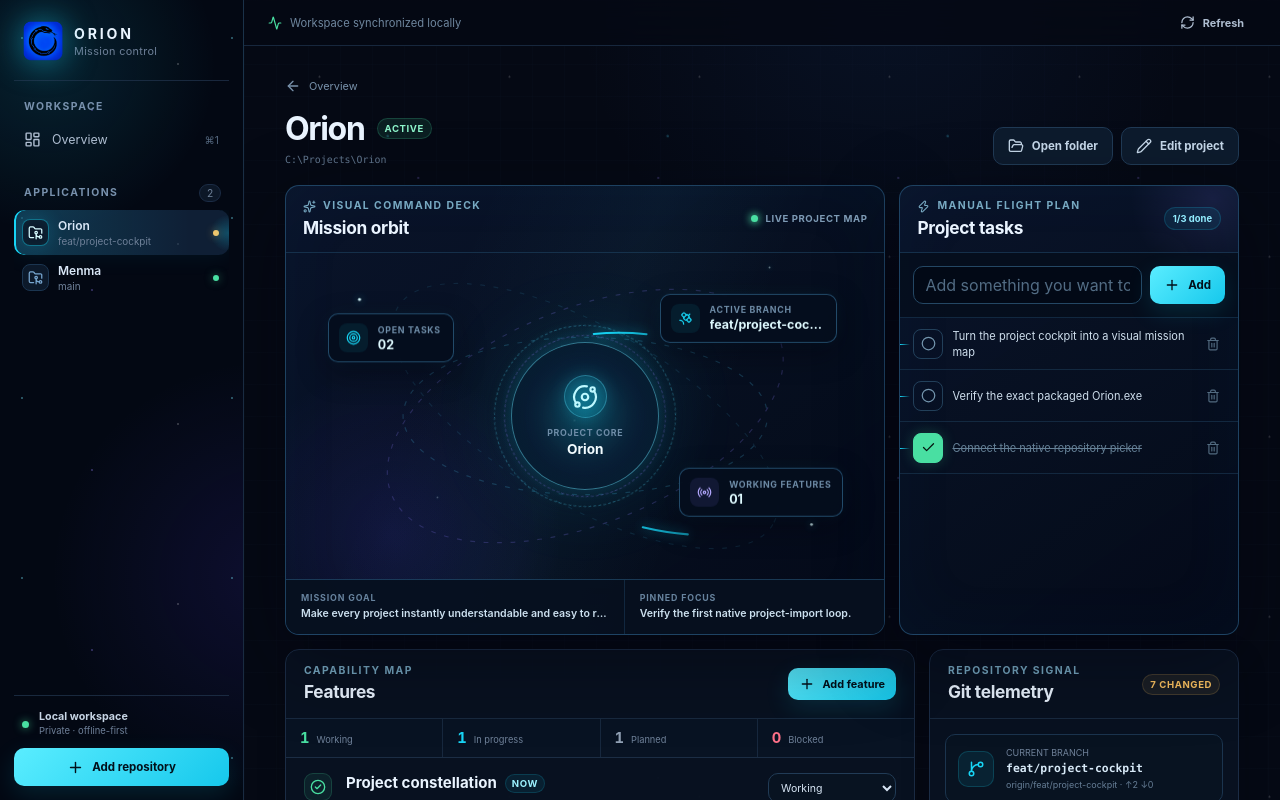
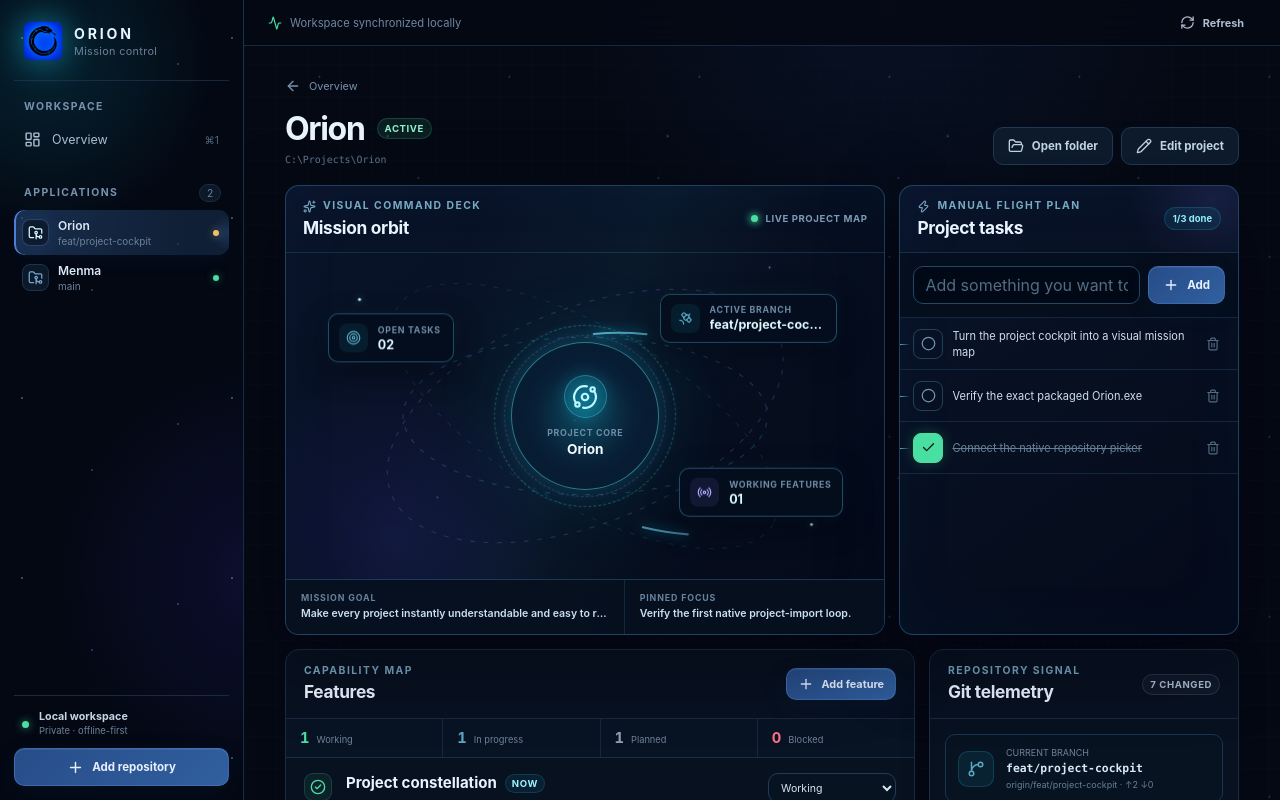
Before and after one commit to zrsobecka/Orion, a React (Vite) app in the folder frontend/: page / in a window 1280 px wide. Both pictures are taken after a click on the button 519 px from the left and 567 px from the top of the page. Built offline with nearby package versions, Linux system fonts and the light colour scheme.

Commit message:
small changes

```diff
--- a/frontend/src/styles/index.css
+++ b/frontend/src/styles/index.css
@@ -26,9 +26,13 @@
   --text: #eaf4ff;
   --text-soft: #aebdd0;
   --text-muted: #6f8199;
-  --cyan: #18d5f5;
-  --cyan-strong: #5beeff;
-  --blue: #4b79ff;
+  --brand-blue: #4d7fd8;
+  --brand-blue-hover: #6492e2;
+  --brand-blue-soft: rgba(77, 127, 216, 0.14);
+  --brand-blue-border: rgba(101, 148, 226, 0.34);
+  --cyan: #5aa7c4;
+  --cyan-strong: #82c2d7;
+  --blue: var(--brand-blue);
   --violet: #8d7dff;
   --green: #49dfa2;
   --amber: #ffc562;
@@ -75,7 +79,7 @@ button:focus-visible,
 input:focus-visible,
 textarea:focus-visible,
 select:focus-visible {
-  outline: 2px solid var(--cyan);
+  outline: 2px solid var(--brand-blue-hover);
   outline-offset: 2px;
 }
 
@@ -266,7 +270,7 @@ h3 {
 }
 
 .sidebar-link.is-active {
-  box-shadow: inset 2px 0 0 var(--cyan);
+  box-shadow: inset 2px 0 0 var(--brand-blue);
 }
 
 .sidebar-link kbd {
@@ -297,8 +301,13 @@ h3 {
 .sidebar__projects {
   min-height: 0;
   overflow: auto;
-  scrollbar-width: thin;
-  scrollbar-color: #1b3652 transparent;
+  scrollbar-width: none;
+  -ms-overflow-style: none;
+}
+
+.sidebar__projects::-webkit-scrollbar {
+  width: 0;
+  height: 0;
 }
 
 .sidebar-project {
@@ -317,13 +326,13 @@ h3 {
 .sidebar-project:hover,
 .sidebar-project.is-active {
   background:
-    linear-gradient(90deg, rgba(18, 213, 245, 0.15), transparent 82%), rgba(25, 50, 80, 0.56);
+    linear-gradient(90deg, var(--brand-blue-soft), transparent 82%), rgba(25, 50, 80, 0.56);
 }
 
 .sidebar-project.is-active {
   box-shadow:
-    inset 2px 0 0 var(--cyan),
-    0 0 24px rgba(20, 191, 235, 0.08);
+    inset 2px 0 0 var(--brand-blue),
+    0 0 24px rgba(77, 127, 216, 0.08);
 }
 
 .sidebar-project.is-active::after {
@@ -332,7 +341,7 @@ h3 {
   width: 38px;
   height: 38px;
   content: "";
-  background: radial-gradient(circle, rgba(24, 213, 245, 0.26), transparent 68%);
+  background: radial-gradient(circle, rgba(77, 127, 216, 0.22), transparent 68%);
   border-radius: 50%;
   animation: active-project-pulse 2s ease-in-out infinite;
 }
@@ -354,10 +363,10 @@ h3 {
 
 .sidebar-project.is-active .sidebar-project__icon {
   color: #d6fbff;
-  border-color: rgba(24, 213, 245, 0.48);
+  border-color: var(--brand-blue-border);
   box-shadow:
-    inset 0 0 12px rgba(24, 213, 245, 0.08),
-    0 0 18px rgba(24, 213, 245, 0.18);
+    inset 0 0 12px rgba(77, 127, 216, 0.08),
+    0 0 18px rgba(77, 127, 216, 0.15);
 }
 
 .sidebar-project__text {
@@ -577,14 +586,20 @@ h3 {
 }
 
 .button--primary {
-  color: #02111b;
-  background: linear-gradient(135deg, #5aedff, #16c8ec);
-  box-shadow: 0 8px 24px rgba(18, 203, 236, 0.14);
+  color: #e7efff;
+  background: linear-gradient(135deg, #274d88, #315f9f);
+  border: 1px solid var(--brand-blue-border);
+  box-shadow:
+    inset 0 1px 0 rgba(255, 255, 255, 0.07),
+    0 8px 22px rgba(12, 35, 73, 0.2);
 }
 
 .button--primary:hover {
-  background: linear-gradient(135deg, #86f5ff, #27dcf6);
-  box-shadow: 0 10px 30px rgba(18, 203, 236, 0.22);
+  background: linear-gradient(135deg, #315b99, #3b6dad);
+  border-color: rgba(112, 158, 232, 0.48);
+  box-shadow:
+    inset 0 1px 0 rgba(255, 255, 255, 0.09),
+    0 10px 26px rgba(12, 35, 73, 0.26);
 }
 
 .button--secondary {
@@ -1905,9 +1920,9 @@ h3 {
 }
 
 .sync-state.is-attention {
-  color: var(--amber);
-  background: rgba(255, 197, 98, 0.08);
-  border: 1px solid rgba(255, 197, 98, 0.17);
+  color: #aebed0;
+  background: rgba(111, 129, 153, 0.08);
+  border: 1px solid rgba(128, 150, 178, 0.2);
 }
 
 .branch-hero {
```
Also changed, not shown: ai/product/BRAND.md (+4 -2 lines).
